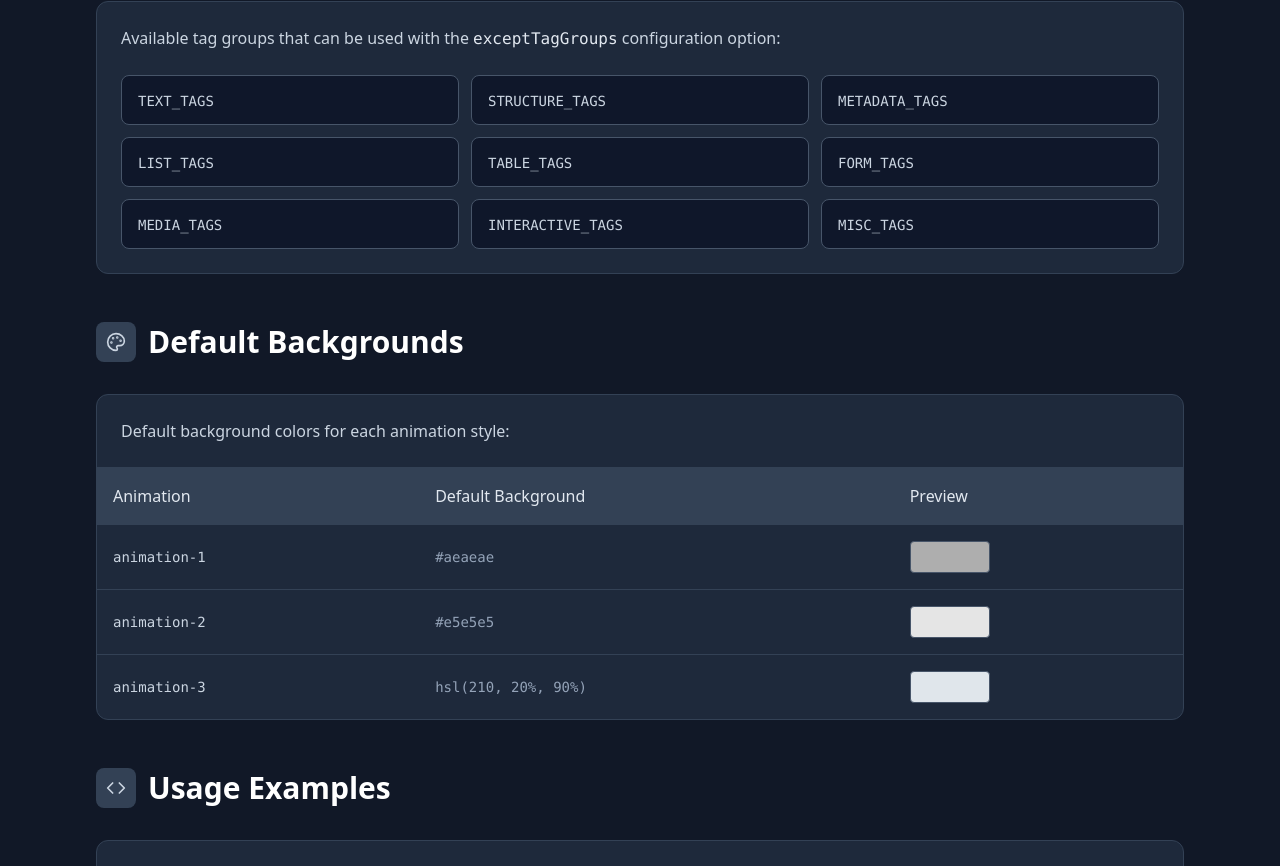
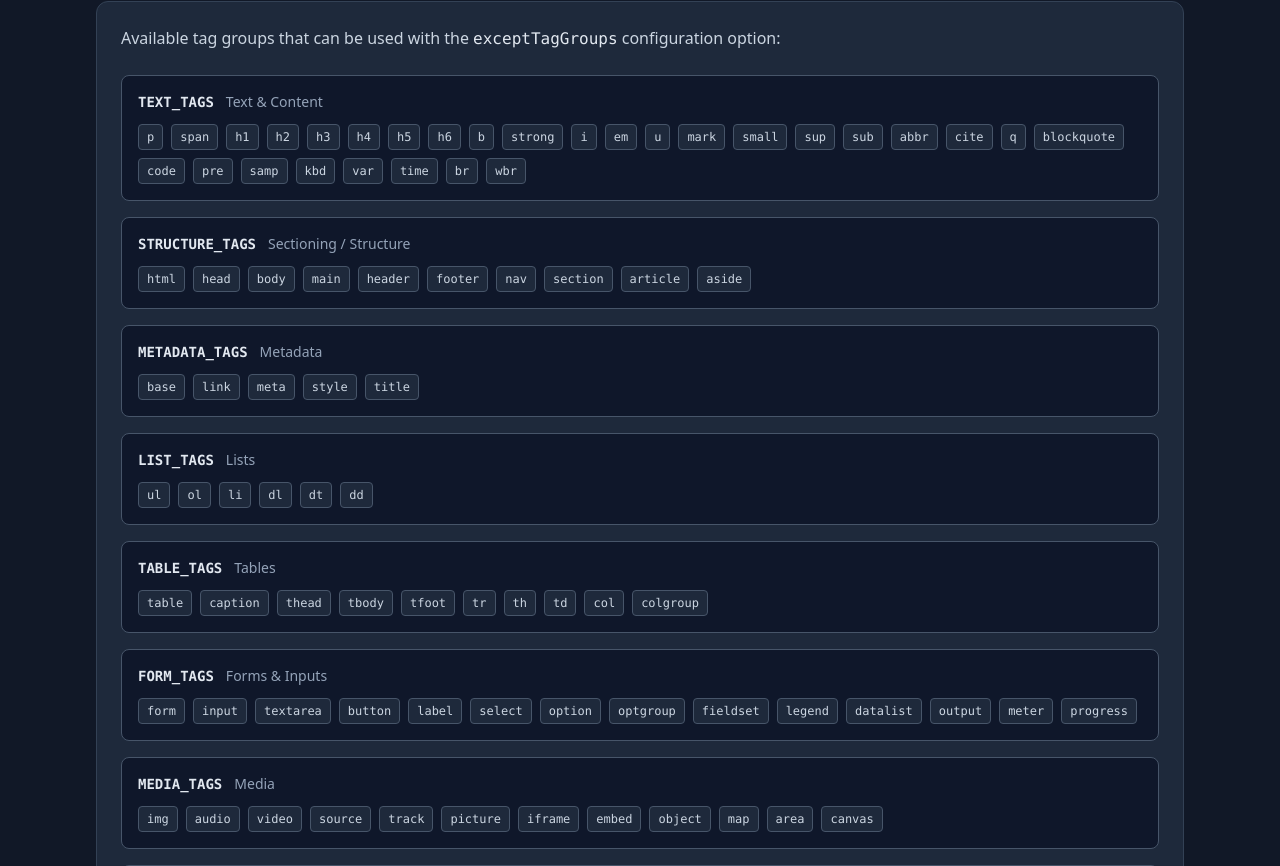
Before and after one commit to Sinan0333/react-skeletonify-doc, a React (Vite) app: page /api in a window 1280 px wide. Shown: the part 2054-2920 px from the top of the page. Built offline with nearby package versions, Linux system fonts and the light colour scheme.

Commit message:
Updated ApiReference.tsx

```diff
--- a/src/pages/ApiReference.tsx
+++ b/src/pages/ApiReference.tsx
@@ -125,15 +125,69 @@ export default function ApiReference() {
   ];
 
   const htmlTagGroups = [
-    "TEXT_TAGS",
-    "STRUCTURE_TAGS",
-    "METADATA_TAGS",
-    "LIST_TAGS",
-    "TABLE_TAGS",
-    "FORM_TAGS",
-    "MEDIA_TAGS",
-    "INTERACTIVE_TAGS",
-    "MISC_TAGS",
+    {
+      name: "TEXT_TAGS",
+      description: "Text & Content",
+      tags: [
+        "p", "span", "h1", "h2", "h3", "h4", "h5", "h6", "b", "strong",
+        "i", "em", "u", "mark", "small", "sup", "sub", "abbr", "cite",
+        "q", "blockquote", "code", "pre", "samp", "kbd", "var", "time",
+        "br", "wbr"
+      ]
+    },
+    {
+      name: "STRUCTURE_TAGS",
+      description: "Sectioning / Structure",
+      tags: [
+        "html", "head", "body", "main", "header", "footer", "nav",
+        "section", "article", "aside"
+      ]
+    },
+    {
+      name: "METADATA_TAGS",
+      description: "Metadata",
+      tags: ["base", "link", "meta", "style", "title"]
+    },
+    {
+      name: "LIST_TAGS",
+      description: "Lists",
+      tags: ["ul", "ol", "li", "dl", "dt", "dd"]
+    },
+    {
+      name: "TABLE_TAGS",
+      description: "Tables",
+      tags: [
+        "table", "caption", "thead", "tbody", "tfoot", "tr", "th",
+        "td", "col", "colgroup"
+      ]
+    },
+    {
+      name: "FORM_TAGS",
+      description: "Forms & Inputs",
+      tags: [
+        "form", "input", "textarea", "button", "label", "select",
+        "option", "optgroup", "fieldset", "legend", "datalist",
+        "output", "meter", "progress"
+      ]
+    },
+    {
+      name: "MEDIA_TAGS",
+      description: "Media",
+      tags: [
+        "img", "audio", "video", "source", "track", "picture",
+        "iframe", "embed", "object", "map", "area", "canvas"
+      ]
+    },
+    {
+      name: "INTERACTIVE_TAGS",
+      description: "Interactive",
+      tags: ["details", "summary", "dialog", "script", "noscript", "template"]
+    },
+    {
+      name: "MISC_TAGS",
+      description: "Other / Inline semantics",
+      tags: ["ins", "del", "s", "bdi", "bdo", "ruby", "rt", "rp"]
+    }
   ];
 
   const defaultBackgrounds = [
@@ -295,13 +349,30 @@ export default function ApiReference() {
               <p className="text-slate-300 mb-6">
                 Available tag groups that can be used with the <span className="font-mono text-slate-200">exceptTagGroups</span> configuration option:
               </p>
-              <div className="grid grid-cols-1 md:grid-cols-2 lg:grid-cols-3 gap-3">
+              <div className="space-y-4">
                 {htmlTagGroups.map((group, index) => (
                   <div
                     key={index}
-                    className="bg-slate-900 border border-slate-600 rounded-lg px-4 py-3"
+                    className="bg-slate-900 border border-slate-600 rounded-lg p-4"
                   >
-                    <code className="text-slate-300 text-sm">{group}</code>
+                    <div className="flex items-baseline space-x-3 mb-3">
+                      <code className="text-slate-200 font-semibold text-sm">
+                        {group.name}
+                      </code>
+                      <span className="text-slate-400 text-sm">
+                        {group.description}
+                      </span>
+                    </div>
+                    <div className="flex flex-wrap gap-2">
+                      {group.tags.map((tag, tagIndex) => (
+                        <span
+                          key={tagIndex}
+                          className="bg-slate-800 border border-slate-600 rounded px-2 py-1 text-xs font-mono text-slate-300"
+                        >
+                          {tag}
+                        </span>
+                      ))}
+                    </div>
                   </div>
                 ))}
               </div>
```
